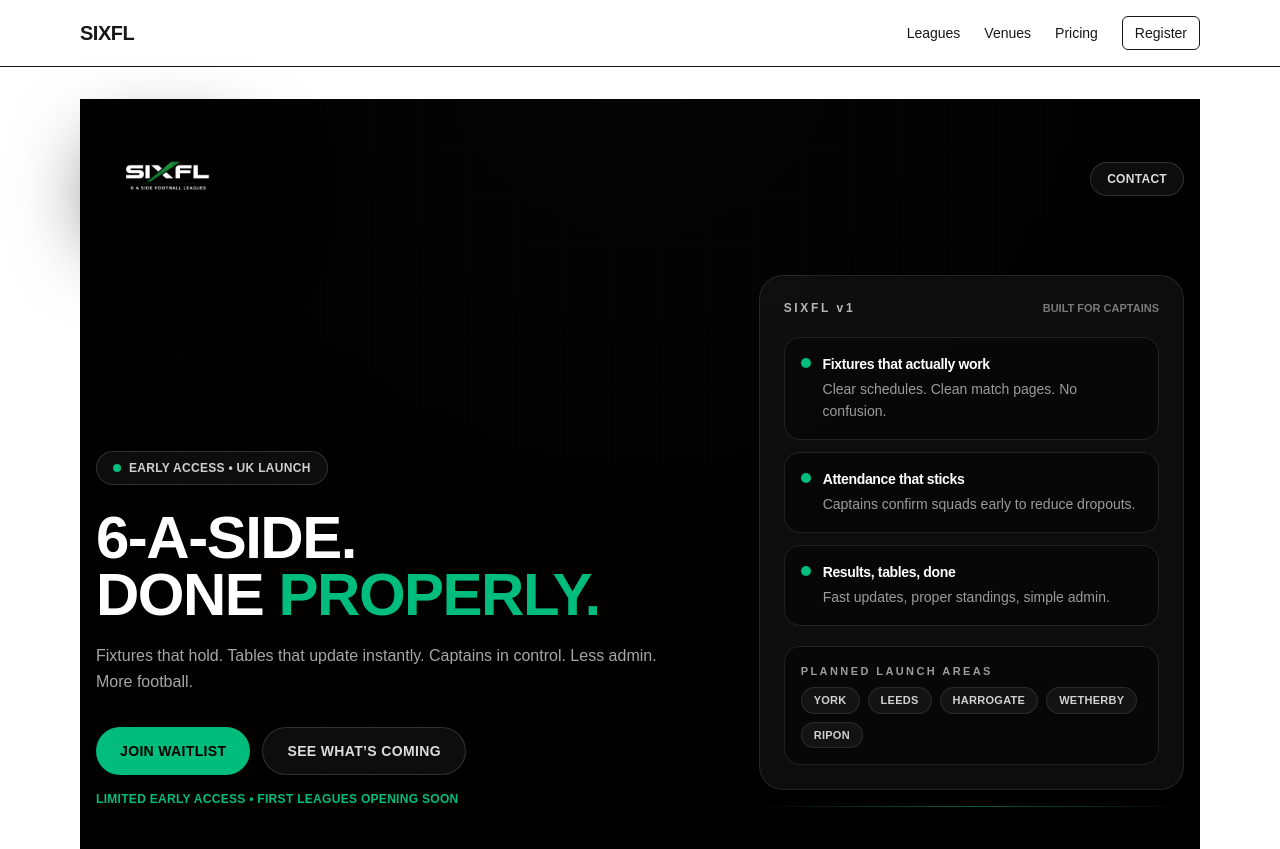
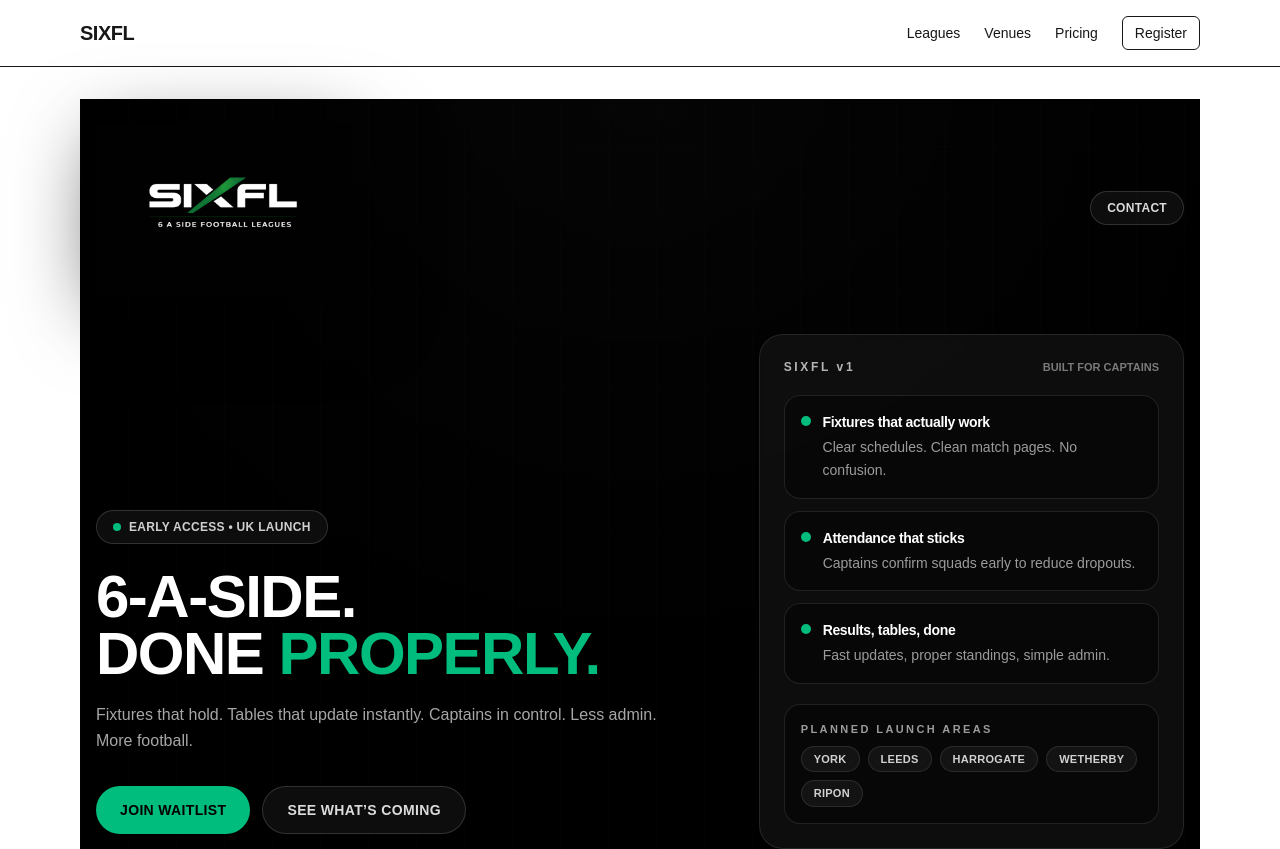
Before and after one commit to MathewCobley/Sixfl, a Next.js app: page / in a window 1280 px wide. Shown: the top 849 px of the page. Built offline with nearby package versions, Linux system fonts and the light colour scheme.

Commit message:
increase logo size and balance

```diff
--- a/src/app/page.tsx
+++ b/src/app/page.tsx
@@ -12,16 +12,16 @@
         <div className="absolute inset-0 bg-[linear-gradient(0deg,rgba(255,255,255,0.06)_1px,transparent_1px)] [background-size:48px_48px]" />
       </div>
 
-      <header className="relative z-10 mx-auto flex max-w-6xl items-center justify-between px-4 py-6 sm:py-8">
+      <header className="relative z-10 mx-auto flex max-w-6xl items-center justify-between px-4 py-4 sm:py-6">
   <div className="flex items-center gap-4">
     <div className="shrink-0">
       <Image
         src="/logo.png"
         alt="SIXFL"
-        width={400}
-        height={200}
+        width={500}
+        height={250}
         priority
-        className="h-20 sm:h-24 w-auto object-contain drop-shadow-[0_15px_40px_rgba(0,0,0,0.6)]"
+        className="w-48 sm:w-64 h-auto object-contain drop-shadow-[0_15px_40px_rgba(0,0,0,0.6)]"
       />
     </div>
   </div>
```
